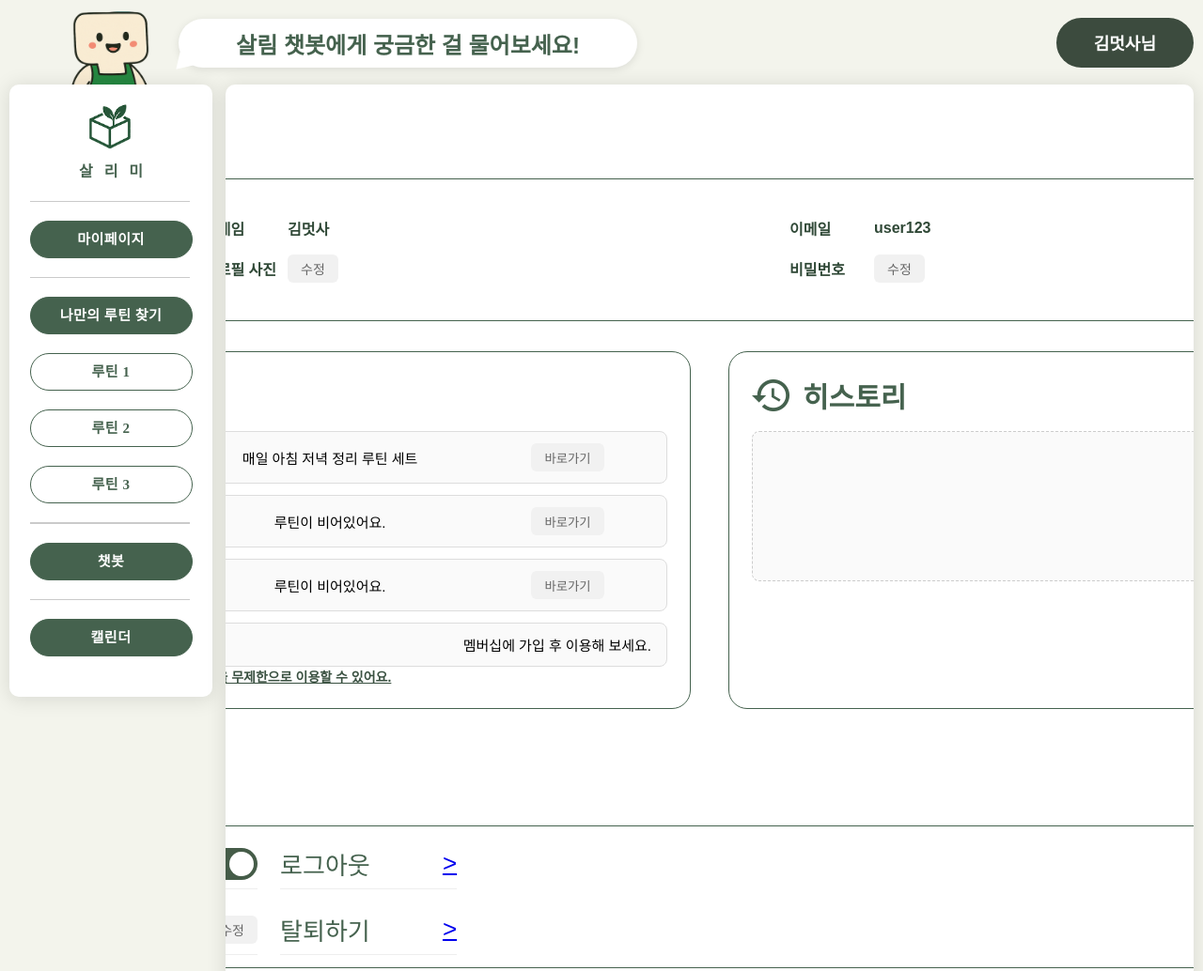
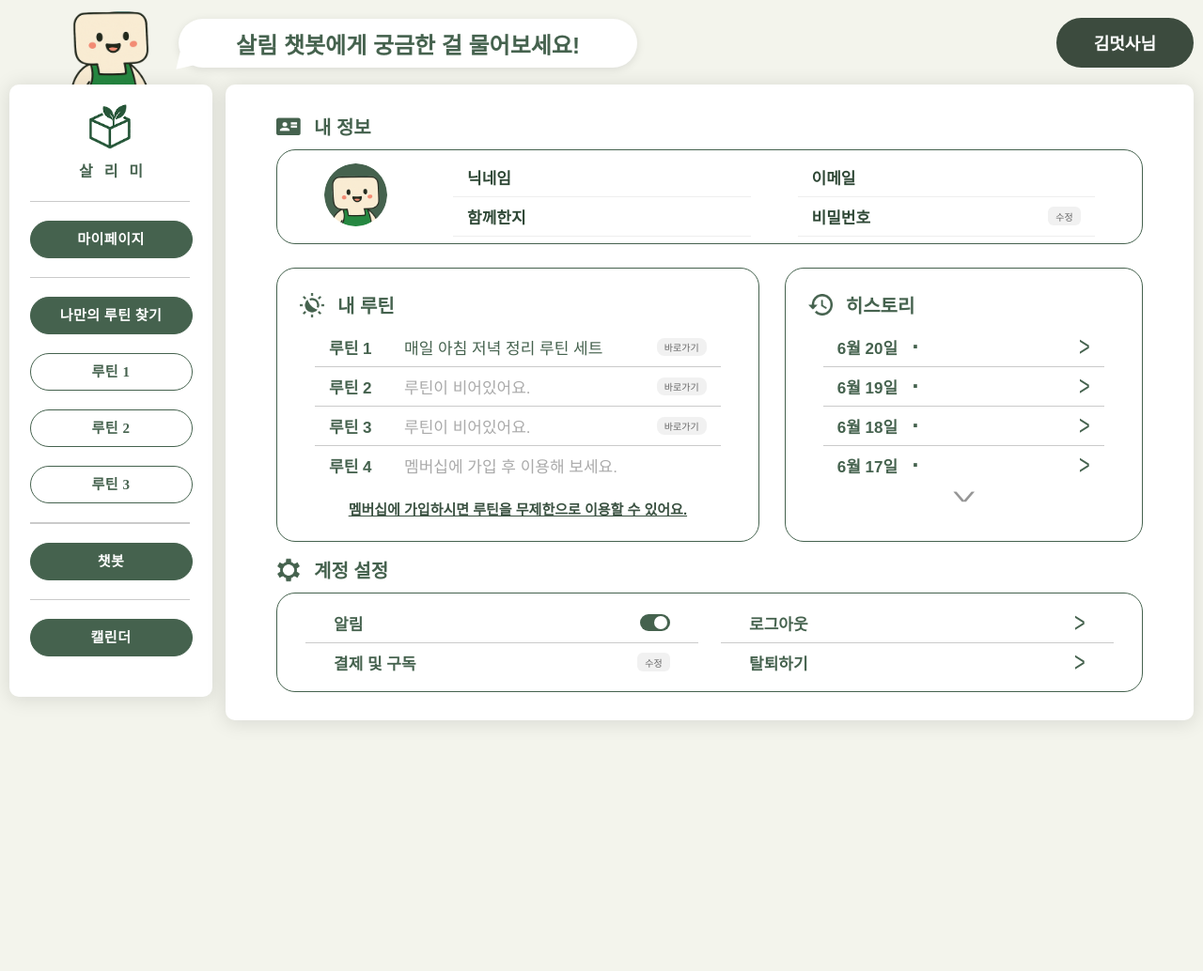
Before and after one commit to LikeLion13-Team1/Team1-FrontEnd, a plain HTML site: page pages/mypage.html in a window 1280 px wide. Shown: the top 1034 px of the page at 94% size. After the commit the page ends 800 px from the top, so only its background shows below. Drawn offline with Linux system fonts and the light colour scheme; no server answers; a web font is replaced by a local one.

Commit message:
FEAT(mypage):스타일 완성, 로그아웃기능 추가

```diff
--- a/pages/mypage.html
+++ b/pages/mypage.html
@@ -3,8 +3,8 @@
   <head>
     <meta charset="UTF-8" />
     <title>마이페이지</title>
+    <link rel="stylesheet" href="../styles/global.css" />
     <link rel="stylesheet" href="../styles/mypage.css" />
-    <link rel="stylesheet" href="../styles/global.css" />
     <link rel="stylesheet" href="../styles/sidebar.css" />
     <link rel="stylesheet" href="../styles/header.css" />
   </head>
@@ -21,27 +21,22 @@
                 <div class="profile-column">
                   <img src="../assets/bot.png" alt="프로필 이미지" class="profile-img" />
                 </div>
-                <div class="info-right">
+                <div class="info-grid">
                   <div class="info-row">
-                    <div class="info-label">
                     <span>닉네임</span>
-                      <strong>김멋사</strong>
+                    <strong id="nickname"></strong>
                   </div>
-                    <div class="info-label">
+                  <div class="info-row">
                     <span>이메일</span>
-                      <strong>user123</strong>
+                    <strong id="email"></strong>
                   </div>
+                  <div class="info-row">
+                    <span>함께한지</span>
+                    <strong id="joindays"></strong>
                   </div>
-
                   <div class="info-row">
-                    <div class="info-label">
-                      <span>프로필 사진</span>
-                      <button class="edit-btn">수정</button>
-                    </div>
-                    <div class="info-label">
                     <span>비밀번호</span>
-                      <button class="edit-btn">수정</button>
-                    </div>
+                    <button class="edit-btn" id="editBtn">수정</button>
                   </div>
                 </div>
               </div>
@@ -57,35 +52,63 @@
                <li>
                   <strong>루틴 1</strong>
                   <span>매일 아침 저녁 정리 루틴 세트</span>
-                  <button class="go-btn">바로가기</button>
+                  <button class="go-btn" data-url="routine1.html">바로가기</button> <!--페이지 이동형-->
                 </li>
                 <li>
                   <strong>루틴 2</strong>
                   <span class="empty">루틴이 비어있어요.</span>
-                  <button class="go-btn">바로가기</button>
+                  <button class="go-btn" data-url="routineset.html">바로가기</button>
                 </li>
                 <li>
                   <strong>루틴 3</strong>
                   <span class="empty">루틴이 비어있어요.</span>
-                  <button class="go-btn">바로가기</button>
+                  <button class="go-btn" data-url="emptyroutine.html">바로가기</button>
                 </li>
                 <li>
                   <strong>루틴 4</strong>
-                  <span>멤버십에 가입 후 이용해 보세요.</span>
+                  <span class="empty">멤버십에 가입 후 이용해 보세요.</span>
                 </li>
               </ul>
-              <a herf="#" class="membership-note">멤버십에 가입하시면 루틴을 무제한으로 이용할 수 있어요.</a>
+              <a href="#" class="membership-note">멤버십에 가입하시면 루틴을 무제한으로 이용할 수 있어요.</a>
             </section>
 
             <!-- 히스토리 (틀만) -->
             <section class="history-box">
-            <h2><img src="../assets/history.png" alt="히스토리 아이콘" /> 히스토리</h2>              <div class="history-placeholder"></div>
+              <h2><img src="../assets/history.png" alt="히스토리 아이콘" /> 히스토리</h2>
+              <ul class="history-list">
+                <li>
+                  <strong>6월 20일</strong>
+                  <span class="dot">·</span>
+                  <span></span>
+                  <button class="arrow-btn" id="openPageBtn">&gt;</button> <!--모달형-->
+                </li>
+                <li>
+                  <strong>6월 19일</strong>
+                  <span class="dot">·</span>
+                  <span></span>
+                  <button class="arrow-btn" id="openPageBtn">&gt;</button>
+                </li>
+                <li>
+                  <strong>6월 18일</strong>
+                  <span class="dot">·</span>
+                  <span></span>
+                  <button class="arrow-btn" id="openPageBtn">&gt;</button>
+                </li>
+                <li>
+                  <strong>6월 17일</strong>
+                  <span class="dot">·</span>
+                  <span></span>
+                  <button class="arrow-btn" id="openPageBtn">&gt;</button>
+                </li>
+              </ul>
+              <button class="show-btn" id="showBtn">&gt;</button>
             </section>
           </div>
 
           <!-- 계정 설정 -->
+            <section class="setting">
               <h2><img src="../assets/setting.png" alt="계정 설정 아이콘" /> 계정 설정</h2>
-          <section class="settings-box">
+              <div class="settings-box">
                 <div class="settings-grid">
                   <div class="setting-row">
                     <span>알림</span>
@@ -96,14 +119,16 @@
                   </div>
                   <div class="setting-row">
                     <span>로그아웃</span>
-                <a href="#">&gt;</a>
+                    <button class="arrow-btn" id="logoutBtn">&gt;</button> <!--모달형-->
                   </div>
                   <div class="setting-row">
                     <span>결제 및 구독</span>
-                <button class="edit-btn">수정</button>
-              </div>              <div class="setting-row">
+                    <button class="edit-btn" id="membershipBtn">수정</button>
+                  </div>
+                  <div class="setting-row">
                     <span>탈퇴하기</span>
-                <a href="#">&gt;</a>
+                    <button class="arrow-btn" id="deleteBtn">&gt;</button>
+                  </div>
                 </div>
               </div>
             </section>
--- a/styles/mypage.css
+++ b/styles/mypage.css
@@ -1,92 +1,75 @@
+.content {
+  padding: 30px 54px;
+}
 .main-container {
   display: flex;
   flex-direction: column;
-  gap: 32px;
-  width: 1400px;
-  height: 890px;
+  width: 100%;
+  height: 100%;
   box-sizing: border-box;
+}
+
+h2 {
+  font-size: 20px;
+  font-weight: 700;
+  color: #45624e;
+  display: flex;
+  align-items: center;
+  gap: 14px;
+  margin-bottom: 10px;
+}
+
+h2 img {
+  width: 26px;
 }
 
 /* 내 정보 스타일 */
 .user-info {
   width: 100%;
   font-family: "Pretendard Variable", sans-serif;
+  padding-bottom: 25px;
 }
-
-h2 {
-  font-size: 30px;
-  font-weight: 700;
-  color: #45624e;
-  display: flex;
-  align-items: center;
-  gap: 14px;
-  margin-bottom: 16px;
-}
-
-h2 img {
-  width: 40px;
-}
-
 .user-info-box {
   display: flex;
   align-items: center;
   border: 1.4px solid #45624e;
   border-radius: 20px;
-  height: 152px;
-  padding: 20px 30px;
-  gap: 30px;
+  height: 101px;
+  padding: 20px 50px;
+  gap: 70px;
 }
-
-.profile-column {
-  flex-shrink: 0;
-}
-
 .profile-img {
-  width: 100px;
-  height: 100px;
+  width: 67px;
+  height: 67px;
   border-radius: 50%;
 }
-
-.info-right {
-  flex: 1;
-  display: flex;
-  flex-direction: column;
-  gap: 16px;
+.info-grid {
+  display: grid;
+  width: 100%;
+  grid-template-columns: 1fr 1fr;
+  column-gap: 50px;
 }
-
 .info-row {
   display: flex;
   justify-content: space-between;
-  gap: 40px;
-}
-
-.info-label {
-  flex: 1;
-  display: flex;
   align-items: center;
-  gap: 10px;
-  position: relative;
-}
-
-.info-label span {
+  font-size: 17px;
   font-weight: 600;
   color: #2f4836;
-  min-width: 80px;
+  padding: 8px 15px;
+  border-bottom: 1px solid #eee;
 }
-
-.info-label strong {
-  font-weight: bold;
-  color: #2f4836;
+.info-row strong {
+  font-weight: 600;
 }
 
 .edit-btn {
-  width: 54px;
-  height: 30px;
-  font-size: 14px;
+  width: 35px;
+  height: 20px;
+  font-size: 10px;
   background-color: #f1f1f1;
   border: none;
   border-radius: 6px;
-  padding: 5px 14px;
   color: #666;
   cursor: pointer;
 }
@@ -94,59 +77,68 @@ h2 img {
 /* 중간 영역 */
 .middle-boxes {
   display: flex;
-  gap: 40px;
+  gap: 27px;
+  padding-bottom: 15px;
 }
 
 /* 루틴 */
 .routine-box {
-  flex: 1;
+  flex: 1.4;
   border: 1.4px solid #45624e;
   border-radius: 20px;
   padding: 24px;
+  min-height: 271px;
 }
 .routine-list {
   list-style: none;
-  margin: 0;
-  padding: 0;
+  padding: 0 16px;
   display: flex;
   flex-direction: column;
-  gap: 12px;
 }
 .routine-list li {
   display: flex;
   justify-content: space-between;
   align-items: center;
-  background: #fafafa;
-  border: 1px solid #ddd;
-  border-radius: 8px;
-  padding: 12px 16px;
-  font-size: 15px;
+  color: #45624e;
+  width: 100%;
+  padding: 8px 15px;
+  font-size: 17px;
+  border-bottom: 1px solid #cacaca;
 }
-.routine-desc.empty {
+.routine-list li strong {
+  min-width: 70px;
+  color: #45624e;
+  font-weight: 600;
+}
+.routine-list li span {
+  flex: 1;
+  margin-left: 10px;
+  color: #45624e;
+}
+.routine-list li:last-child {
+  border-bottom: none;
+}
+.routine-list li span.empty {
   color: #aaa;
-  font-style: italic;
 }
 .go-btn {
-  width: 78px;
-  height: 30px;
+  width: 53px;
+  height: 19px;
   background-color: #f1f1f1;
   border: none;
-  border-radius: 6px;
-  padding: 5px 14px;
+  border-radius: 8px;
   color: #666;
+  font-size: 10px;
   cursor: pointer;
-  margin-right: 50px;
+  align-items: end;
 }
 .membership-note {
-  margin-top: 12px;
-  font-size: 14px;
-  color: #666;
+  display: block;
   text-align: center;
-}
-
-.membership-note {
+  margin-top: 15px;
   color: #3a5141;
-  font-weight: 800;
+  font-weight: 600;
+  font-size: 15px;
   text-decoration: underline;
 }
 
@@ -156,53 +148,110 @@ h2 img {
   border: 1.4px solid #45624e;
   border-radius: 20px;
   padding: 24px;
+  min-height: 271px;
 }
-.history-placeholder {
+.history-list {
+  list-style: none;
+  padding: 0 16px;
+  display: flex;
+  flex-direction: column;
+}
+.history-list li {
+  display: flex;
+  justify-content: space-between;
+  align-items: center;
+  color: #45624e;
   width: 100%;
-  height: 160px;
-  border: 1px dashed #ccc;
-  border-radius: 8px;
-  background: #fafafa;
+  padding: 8px 15px;
+  font-size: 17px;
+  border-bottom: 1px solid #cacaca;
+}
+.history-list li strong {
+  min-width: 70px;
+  color: #45624e;
+  font-weight: 600;
+}
+.history-list .dot {
+  margin: 0 10px;
+  font-weight: 1000;
+  font-size: 20px;
+  color: #45624e;
+}
+.history-list li span {
+  flex: 1;
+  margin-left: 10px;
+  color: #45624e;
+}
+.history-list li:last-child {
+  border-bottom: none;
+}
+.history-list li span.empty {
+  color: #aaa;
+}
+.arrow-btn {
+  background: none;
+  border: none;
+  font-size: 20px;
+  color: #45624e;
+  cursor: pointer;
+  transform: scaleY(1.5);
+}
+.show-btn {
+  display: block;
+  margin: 0 auto;
+  background: none;
+  border: none;
+  font-size: 22px;
+  color: #969696;
+  cursor: pointer;
+  transform: rotate(90deg) scaleY(2);
 }
 
 /* 계정 설정 */
+.setting {
+  width: 100%;
+  font-family: "Pretendard Variable", sans-serif;
+}
 .settings-box {
   display: flex;
   align-items: center;
   border: 1.4px solid #45624e;
   border-radius: 20px;
-  height: 152px;
+  height: 106px;
   padding: 20px 30px;
   gap: 30px;
 }
 .settings-grid {
   display: grid;
+  width: 100%;
   grid-template-columns: 1fr 1fr;
-  row-gap: 16px;
   column-gap: 24px;
 }
 .setting-row {
   display: flex;
   justify-content: space-between;
   align-items: center;
-  font-size: 26px;
+  font-size: 17px;
+  font-weight: 600;
   color: #45624e;
-  padding: 8px 0;
-  border-bottom: 1px solid #eee;
+  padding: 8px 30px;
+  border-bottom: 1px solid #cacaca;
+}
+.setting-row:nth-child(3),
+.setting-row:nth-child(4) {
+  border-bottom: none;
 }
 .toggle-switch {
   position: relative;
   display: inline-block;
-  width: 60px;
-  height: 34px;
+  width: 32px;
+  height: 18px;
 }
-
 .toggle-switch input {
   opacity: 0;
   width: 0;
   height: 0;
 }
-
 .slider {
   position: absolute;
   cursor: pointer;
@@ -214,24 +263,21 @@ h2 img {
   transition: 0.4s;
   border-radius: 34px;
 }
-
 .slider::before {
   position: absolute;
   content: "";
-  height: 26px;
-  width: 26px;
-  left: 4px;
-  bottom: 4px;
+  height: 14px;
+  width: 14px;
+  left: 3px;
+  top: 2px;
   background-color: white;
   transition: 0.4s;
   border-radius: 50%;
 }
-
 /* 체크된 상태일 때 스타일 */
 .toggle-switch input:checked + .slider {
-  background-color: #455c48; /* 진한 초록색 */
+  background-color: #45624e; /* 진한 초록색 */
 }
-
 .toggle-switch input:checked + .slider::before {
-  transform: translateX(26px);
+  transform: translateX(12px);
 }
```
Also changed, not shown: js/mypage.js (+87 -0 lines). Lines whose indentation alone changed are shown as unchanged.
